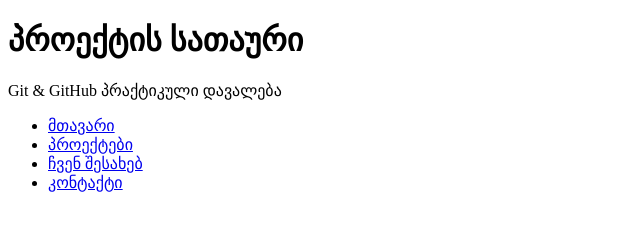
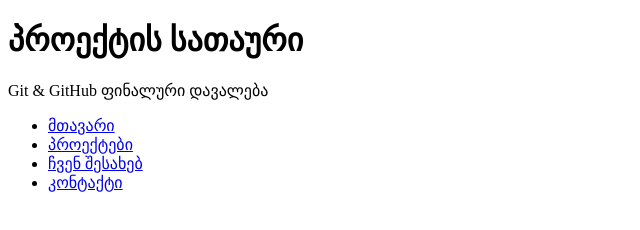
Before and after one commit to Giorgi014/exam-project, a plain HTML site: page index.html in a window 1280 px wide. Shown: the full height of the page, 0-640 px from the left. Drawn offline with Linux system fonts and the light colour scheme.

Commit message:
paragraph info update

```diff
--- a/index.html
+++ b/index.html
@@ -10,7 +10,7 @@
 <body>
     <header>
         <h1>პროექტის სათაური</h1>
-        <p>Git & GitHub პრაქტიკული დავალება</p>
+        <p>Git & GitHub ფინალური დავალება</p>
         <nav>
             <ul>
                 <li><a href="#">მთავარი</a></li>
```
